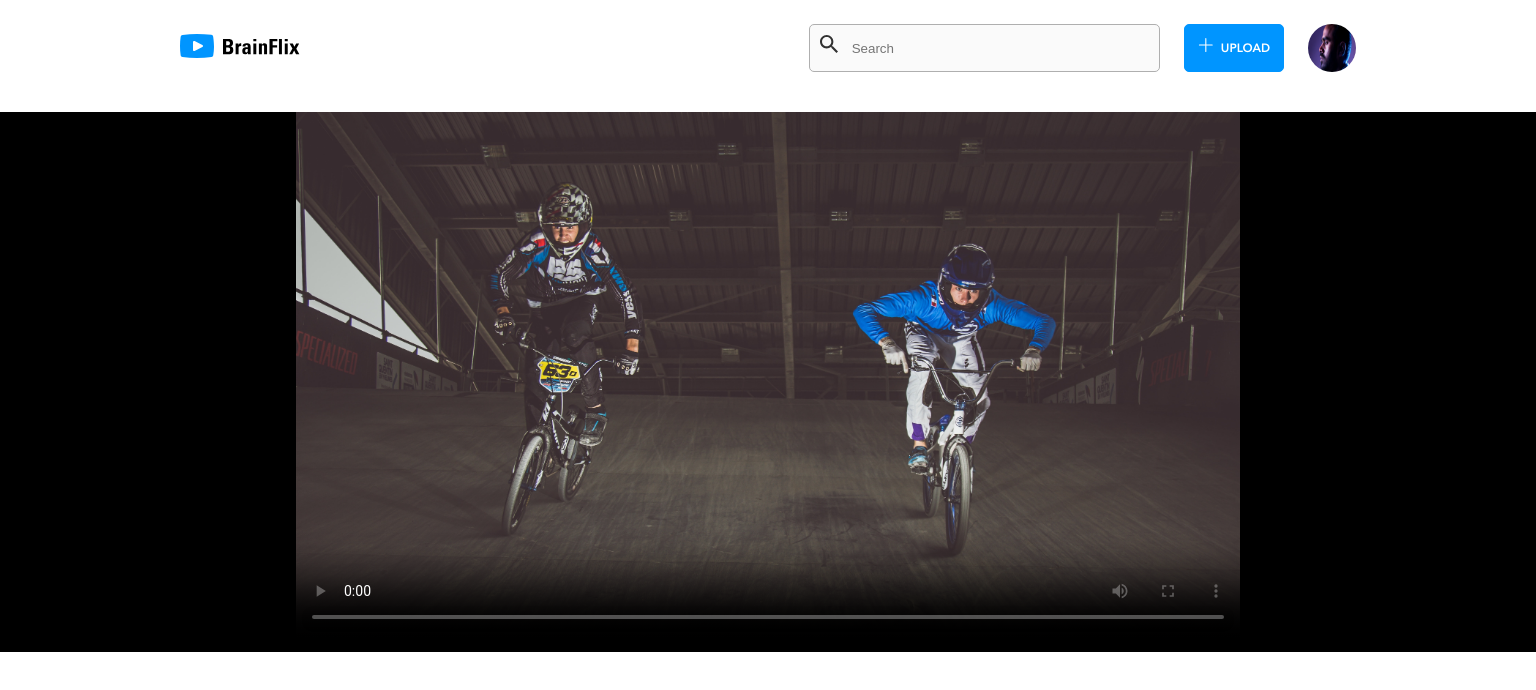
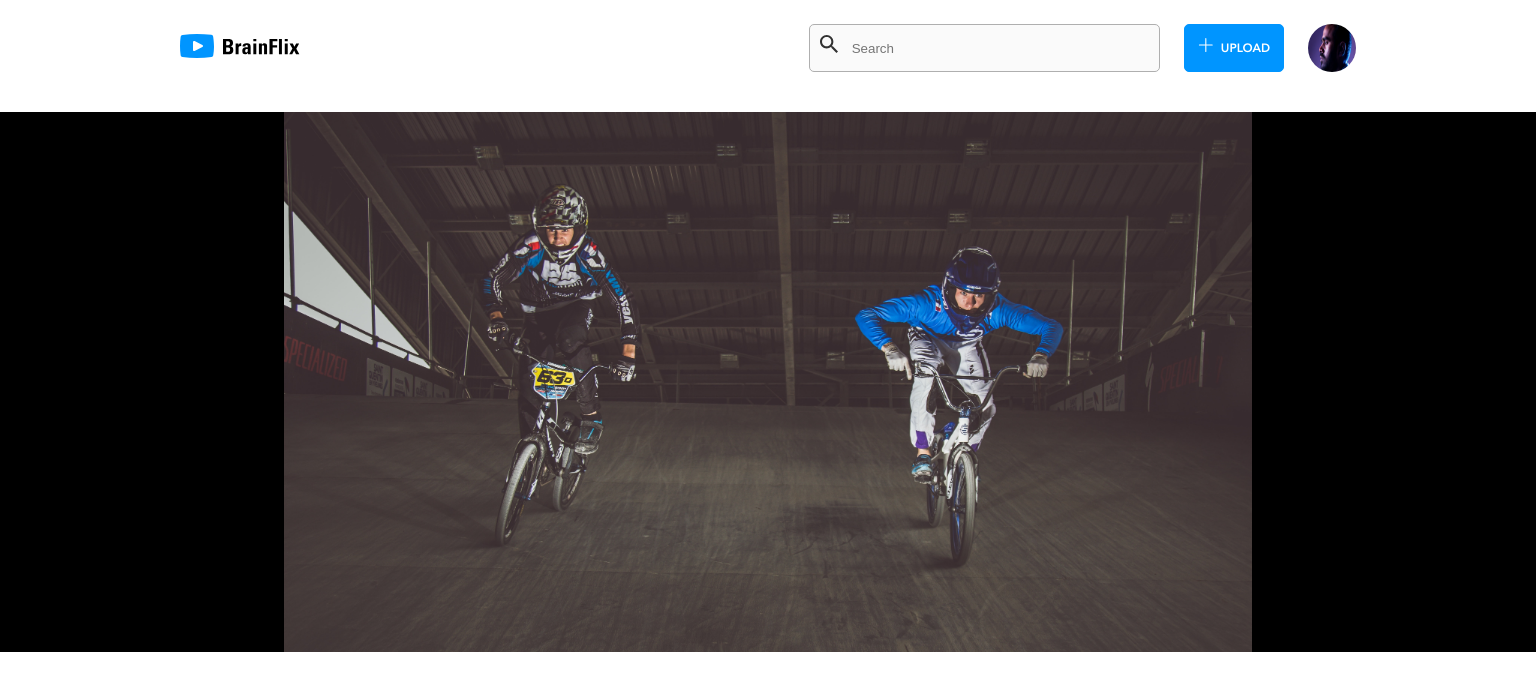
Before and after one commit to MiguelChiau/BrainFlix, a React (Create React App) app in the folder sprint-1/client/: page / in a window 1536 px wide. Shown: the top 690 px of the page. Built offline with nearby package versions, Linux system fonts and the light colour scheme.

Commit message:
respnsive hero: fixed bug

```diff
--- a/sprint-1/client/src/components/Hero.js
+++ b/sprint-1/client/src/components/Hero.js
@@ -7,9 +7,7 @@ import Background from "../assets/Images/video-list-0.jpg";
 function Hero() {
   return (
     <div className="hero-background">
-      <div className="hero-background__video">
-        <video controls poster={Background} />
-      </div>
+      <video poster={Background} />
     </div>
   );
 }
--- a/sprint-1/client/src/styles/app.css
+++ b/sprint-1/client/src/styles/app.css
@@ -144,20 +144,19 @@
   height: 183px;
 }
 
-.hero-background__video video {
+.hero-background video {
   width: 100%;
 }
 
 @media screen and (min-width: 768px) {
   .hero-background {
     background-color: black;
+    width: 100%;
     height: 400px;
   }
-  .hero-background__video {
+  .hero-background video {
     height: 400px;
-  }
-  .hero-background__video video {
-    width: 700px;
+    width: 91.14%;
     margin-left: auto;
     margin-right: auto;
     display: block;
@@ -166,12 +165,11 @@
 
 @media screen and (min-width: 1440px) {
   .hero-background {
-    background-color: black;
+    width: 100%;
     height: 540px;
   }
-  .hero-background__video video {
-    width: 944px;
-    display: block;
+  .hero-background video {
+    height: 540px;
   }
 }
 /*# sourceMappingURL=app.css.map */
--- a/sprint-1/client/src/styles/partials/_hero.scss
+++ b/sprint-1/client/src/styles/partials/_hero.scss
@@ -1,10 +1,8 @@
 .hero-background {
   height: 183px;
 
-  &__video {
   video {
     width: 100%;
-    }
   }
 }
 
@@ -12,34 +10,30 @@
 @media screen and (min-width: 768px) {
   .hero-background {
     background-color: black;
-    height: 400px;
-
-    &__video {
+    width: 100%;
     height: 400px;
 
     video {
-        // height: 400px;
-        width: 700px;
+      height: 400px;
+      width: 91.14%;
       margin-left: auto;
       margin-right: auto;
       display: block;
     }
   }
 }
-}
 
-// For Tablet
-
+// For Desktop
 @media screen and (min-width: 1440px) {
   .hero-background {
-    background-color: black;
+    width: 100%;
     height: 540px;
 
-    &__video {
     video {
-        width: 944px;
-        display: block;
+      height: 540px;
+      // margin-left: auto;
+      // margin-right: auto;
+      // display: block;
     }
   }
 }
-}
```
Also changed, not shown: 1 other file (tests, documents, lock files or other folders). Lines whose indentation alone changed are shown as unchanged.
